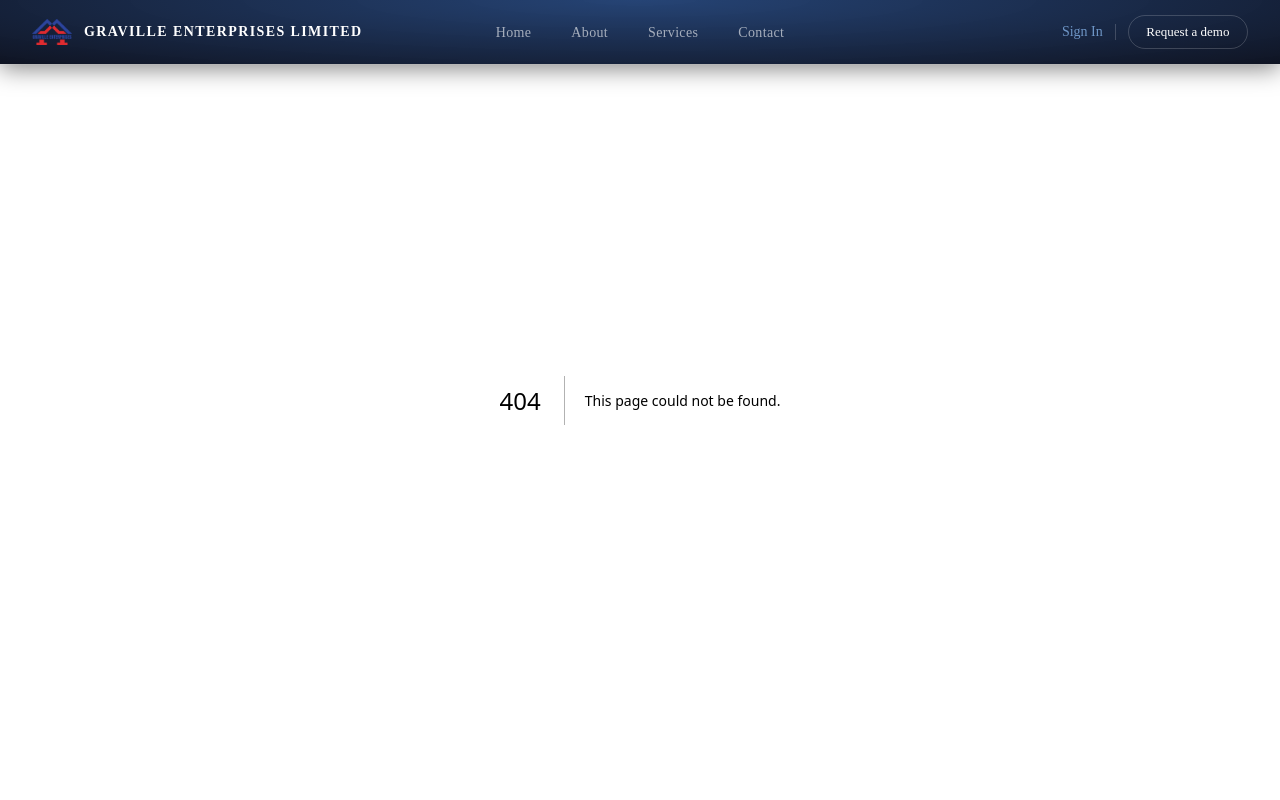
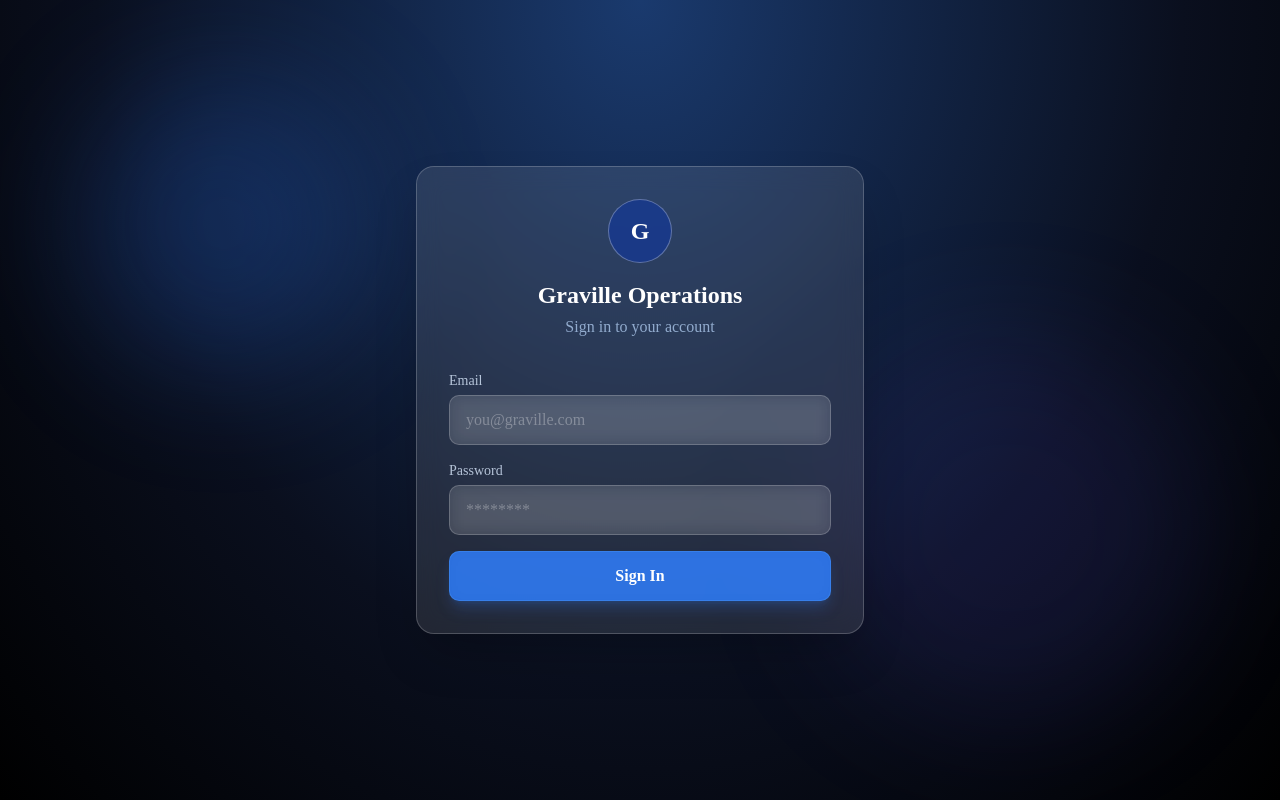
Before and after one commit to Graville-Operations/graville_operations_web, a Next.js app: page /signin in a window 1280 px wide. Before the commit this address had no page. Built offline with nearby package versions, Linux system fonts and the light colour scheme; no server answers.

Commit message:
fixed issues about fixed navbar agter sign in and restuctured the whole project tree

```diff
--- a/src/app/(auth)/layout.tsx
+++ /dev/null
@@ -1,7 +0,0 @@
-export default function AuthLayout({ children }: { children: React.ReactNode }) {
-  return (
-    <div className="min-h-screen bg-gray-50 flex items-center justify-center">
-      {children}
-    </div>
-  );
-}
--- /dev/null
+++ b/src/app/(public)/layout.tsx
@@ -0,0 +1,10 @@
+import { Navbar } from "@/components/custom/navbar";
+
+export default function LandingLayout({ children }: { children: React.ReactNode }) {
+  return (
+    <>
+      <Navbar />
+      {children}
+    </>
+  );
+}
--- a/src/app/globals.css
+++ b/src/app/globals.css
@@ -141,7 +141,7 @@
 
   /* ── Nav ── */
   .gv-nav {
-    position:                fixed;
+    position:                flex;
     top:                     0;
     left:                    0;
     right:                   0;
--- a/src/app/layout.tsx
+++ b/src/app/layout.tsx
@@ -2,7 +2,6 @@ import type { Metadata } from "next";
 import { GeistSans } from "geist/font/sans";
 import { GeistMono } from "geist/font/mono";
 import "./globals.css";
-import { Navbar } from "@/components/custom/navbar";
 
 export const metadata: Metadata = {
   title: "Graville Operations | Construction Platform",
@@ -12,11 +11,7 @@ export const metadata: Metadata = {
 export default function RootLayout({ children }: { children: React.ReactNode }) {
   return (
     <html lang="en" className={`${GeistSans.variable} ${GeistMono.variable}`}>
-
-      <body>
-        <Navbar />
-        {children}
-      </body>
+      <body>{children}</body>
     </html>
   );
 }
--- a/src/components/layout/protected-route.tsx
+++ b/src/components/layout/protected-route.tsx
@@ -13,7 +13,7 @@ export default function ProtectedRoute({ children }: { children: React.ReactNode
   loadFromStorage();
   const cookieToken = getToken();
   if (!cookieToken) {
-    router.replace('/login');
+    router.replace('/signin');
   }
   setTimeout(() => setChecked(true), 0);
 }, []);
@@ -22,7 +22,7 @@ export default function ProtectedRoute({ children }: { children: React.ReactNode
     if (checked && !token) {
       const cookieToken = getToken();
       if (!cookieToken) {
-        router.replace('/login');
+        router.replace('/signin');
       }
     }
   }, [token, checked]);
--- a/src/components/layout/sidebar.tsx
+++ b/src/components/layout/sidebar.tsx
@@ -62,7 +62,7 @@ export default function Sidebar() {
 
   const handleLogout = () => {
     logout();
-    router.push('/login');
+    router.push('/signin');
   };
 
   const getMenuHref = (menu: MenuItem): string => {
--- a/src/lib/api.ts
+++ b/src/lib/api.ts
@@ -20,7 +20,7 @@ api.interceptors.response.use(
   (error) => {
     if (error.response?.status === 401) {
       clearSession();
-      window.location.href = '/login';
+      window.location.href = '/signin';
     }
     return Promise.reject(error);
   }
```
Also changed, not shown: src/app/(public)/about/page.tsx (renamed from src/app/about/page.tsx), src/app/(public)/contact/page.tsx (renamed from src/app/contact/page.tsx), src/app/(public)/page.tsx (renamed from src/app/page.tsx), src/app/(public)/services/page.tsx (renamed from src/app/services/page.tsx), src/app/signin/page.tsx (renamed from src/app/(auth)/login/page.tsx).
